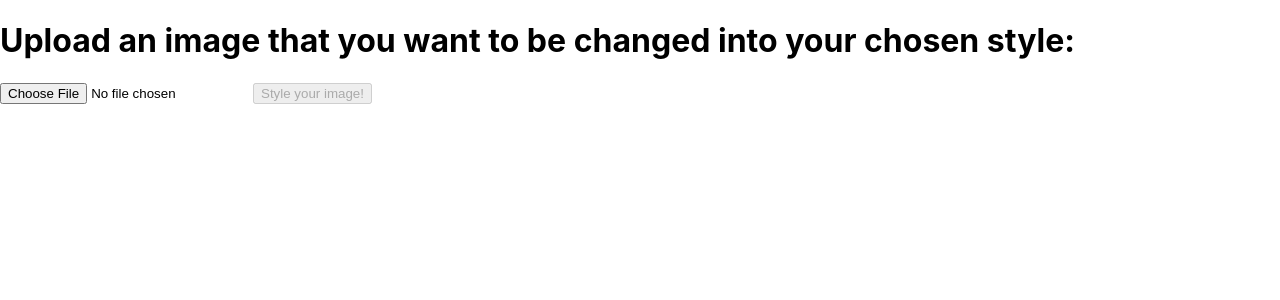
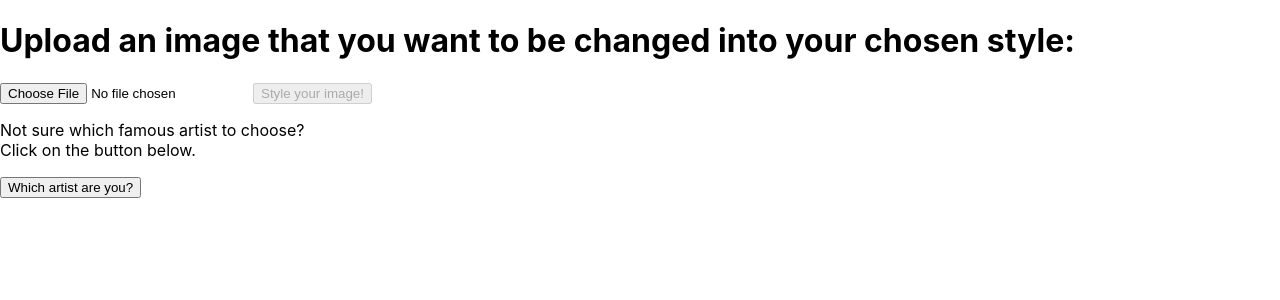
Before and after one commit to natashawong/image-transfer, a React (Create React App) app: page / in a window 1280 px wide. Shown: the top 300 px of the page. Built offline with nearby package versions, Linux system fonts and the light colour scheme.

Commit message:
Added survey page

```diff
--- a/src/App.js
+++ b/src/App.js
@@ -1,5 +1,6 @@
 import React, {Component} from 'react';
 import QuestionBlock from './QuestionBlock';
+import {Link } from "react-router-dom";
 import loading from './loading.gif';
 
 const axios = require('axios')
@@ -22,6 +23,11 @@ export default class App extends Component {
       imageRaw: event.target.files[0],
       isUploaded: true
     })
+  }
+
+  handleSubmit(event) {
+    alert('Your response was submitted: ' + this.state.value);
+    event.preventDefault();
   }
 
   onClick = () => {
@@ -63,8 +69,17 @@ export default class App extends Component {
             <button onClick={this.onClick} disabled={!this.state.isUploaded}>Style your image!</button>
           </div>
 
-          {this.state.isSubmitted ? this.uploadScreen() : null}
-
+          <div>
+            <p>
+              Not sure which famous artist to choose?
+              <br />
+              Click on the button below.
+            </p>
+            <Link to="/SurveyPage"><button>
+              Which artist are you?
+            </button>
+            </Link>
+          </div>
           {/* <QuestionBlock
             questionNumber={1}
             numbering={"1."}
@@ -73,6 +88,7 @@ export default class App extends Component {
             options={[{A: "A", B:"B", C:"C", D:"D"}]}
           /> */}
         </div>
+
       )
   }
 }
--- /dev/null
+++ b/src/SurveyPage.js
@@ -0,0 +1,13 @@
+import React from "react";
+
+   function Page2() {
+
+        return (
+          <div>
+            <p>This is the second page.</p>
+          </div>
+        );
+
+    }
+
+    export default Page2;
--- a/src/index.js
+++ b/src/index.js
@@ -1,15 +1,22 @@
 import React from 'react';
 import ReactDOM from 'react-dom';
+import { BrowserRouter, Route, Switch } from "react-router-dom";
+
 import './index.css';
-import App from './App';
+import Page1 from './App';
+import Page2 from "./SurveyPage";
 import reportWebVitals from './reportWebVitals';
 
-ReactDOM.render(
-  <React.StrictMode>
-    <App />
-  </React.StrictMode>,
-  document.getElementById('root')
-);
+const rootElement = document.getElementById("root");
+    ReactDOM.render(
+      <BrowserRouter>
+       <Switch>
+        <Route exact path="/" component={Page1} />
+        <Route path="/page2" component={Page2} />
+      </Switch>
+      </BrowserRouter>,
+      rootElement
+    );
 
 // If you want to start measuring performance in your app, pass a function
 // to log results (for example: reportWebVitals(console.log))
```
